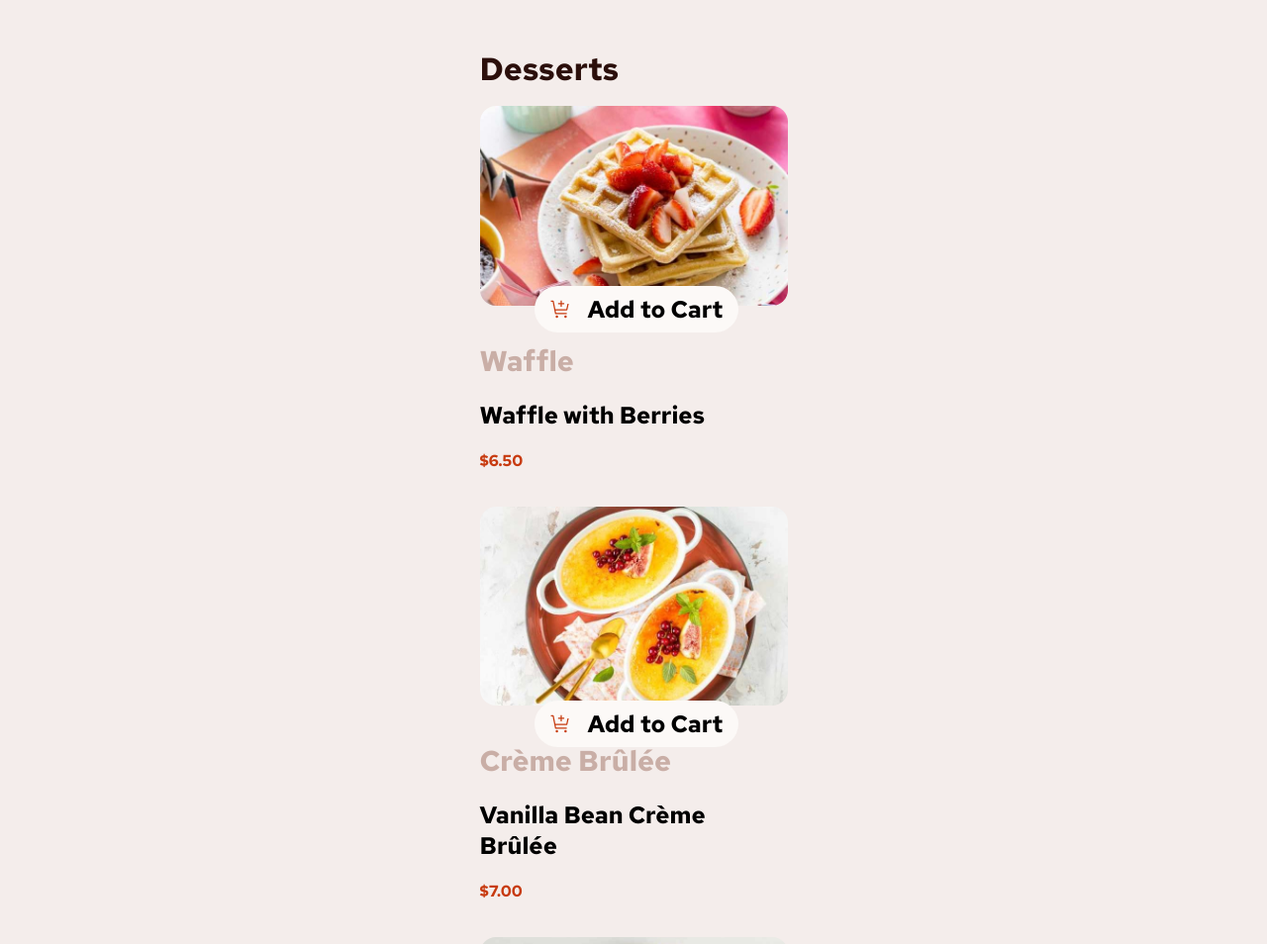
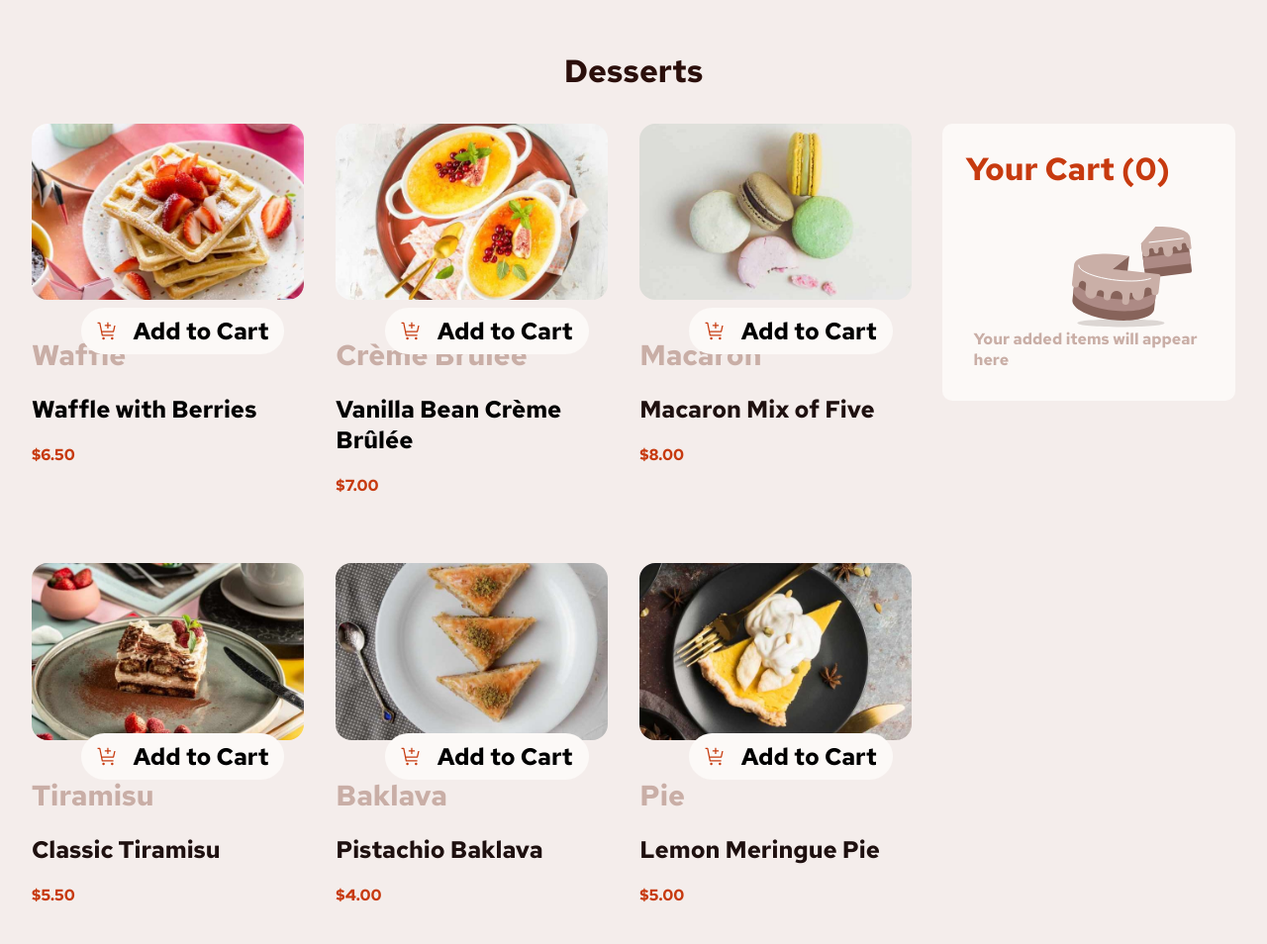
Before and after one commit to Goddaybc/shopping-cart, a plain HTML site: page index.html in a window 1280 px wide. Shown: the top 954 px of the page at 99% size. Drawn offline with Linux system fonts and the light colour scheme.

Commit message:
desing: desktop view added

```diff
--- a/index.html
+++ b/index.html
@@ -18,8 +18,9 @@
     <!-- Feel free to remove these styles or customise in your own stylesheet 👍 -->
   </head>
   <body>
+    <h1 class="container__h1">Desserts</h1>
     <div class="container">
-      <h1 class="container__h1">Desserts</h1>
+
       <div class="content">
         <div class="waffle">
           <img
@@ -201,6 +202,8 @@
             <p class="space price">$6.50</p>
           </div>
         </div>
+
+      </div>
       <div class="quantity">
         <p class="cart-feed">Your Cart (0)</p>
         <img
@@ -211,6 +214,5 @@
         <h4 class="cart-items">Your added items will appear here</h4>
       </div>
     </div>
-    </div>
   </body>
 </html>
--- a/style.css
+++ b/style.css
@@ -7,6 +7,7 @@
 }
 body {
   display: flex;
+  flex-direction: column;
   justify-content: center;
   align-items: center;
   font-family: "Red Hat Text", sans-serif;
@@ -14,6 +15,22 @@ body {
   background-color: hsl(13, 31%, 94%);
   text-align: left;
   font-size: 16px;
+
+  @media (min-width: 768px) {
+
+    display: initial;
+
+  }
+}
+.content{
+
+  @media (min-width: 768px) {
+
+  display: grid;
+  grid-template-columns: repeat(3, 1fr);
+  gap: 2rem;
+
+  }
 }
 .image {
   width: 100%;
@@ -23,12 +40,24 @@ body {
   width: 100%;
   max-width: 375px;
   padding: 2rem;
+  @media (min-width: 768px) {
+    display: grid;
+    gap: 30px;
+    grid-template-columns: 3fr 1fr;
+    max-width: 1440px;
+    margin: 0 auto;
+  }
 }
 .container__h1 {
+
   color: #2b0f0b;
-  margin: 1rem 0;
+  margin: 50px auto 0 auto;
   font-weight: bolder;
+  width: 100%;
+  max-width: 375px;
+  text-align: center;
 }
+
 .add-cart {
   display: flex;
   position: absolute;
@@ -95,6 +124,7 @@ body {
   position: relative;
   border-radius: 10px;
   position: relative;
+
 }
 .cart-feed {
   padding: 1.5rem;
@@ -111,22 +141,22 @@ body {
   position: absolute;
   padding: 0 1rem 1rem 2rem;
   color: hsl(14, 25%, 72%);
-}
+}/*
+problem here is that you are addin the grid to container instead content, grid will affect the container and not the content, so you need to add the grid to content and not container
+
+ - A good practice is to use mq exactly down the element you want to affect, in this case the content, so you can avoid affecting other elements that you don't want to affect, and is easier to find the code later on if you need to change something
 @media (min-width: 1440px) {
+
   .container {
     display: grid;
-    grid-template-columns: repeat(3, 1fr); /* 3 columns */
-    grid-template-rows: repeat(3, auto); /* 3 rows */
-    gap: 2rem; /* Space between grid items */
-    max-width: 1440px; /* Adjust container max width */
+    grid-template-columns: repeat(3, 1fr);
+    grid-template-rows: repeat(3, auto);
+    gap: 2rem;
+    max-width: 1440px;
   }
-}
+} */
 
-.container__h1 {
-  color: #2b0f0b;
-  margin: 1rem 0;
-  font-weight: bolder;
-}
+
 
 .add-cart {
   display: flex;
```
Lines whose indentation alone changed are shown as unchanged.
